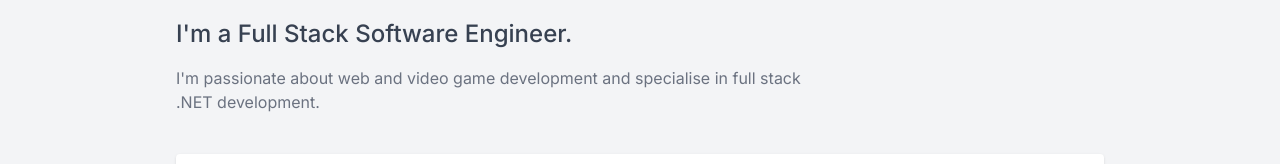
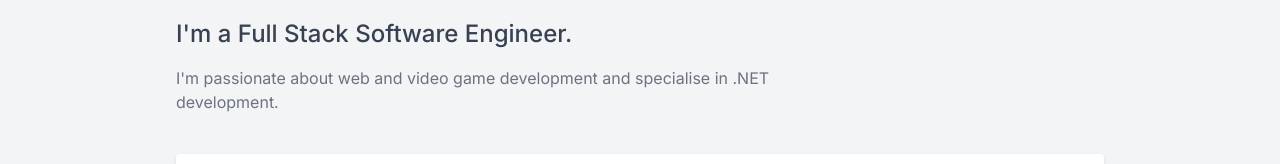
Before and after one commit to jackreimers/Blog, a SvelteKit app: page / in a window 1280 px wide. Shown: the part 374-538 px from the top of the page. Built offline with nearby package versions, Linux system fonts and the light colour scheme.

Commit message:
Wording tweak

```diff
--- a/src/routes/+page.svelte
+++ b/src/routes/+page.svelte
@@ -14,8 +14,7 @@
 </h1>
 <p class="mb-4 font-medium md:text-2xl">I'm a Full Stack Software Engineer.</p>
 <p class="mb-8 max-w-prose text-gray-500 sm:mb-10">
-	I'm passionate about web and video game development and specialise in full stack .NET
-	development.
+	I'm passionate about web and video game development and specialise in .NET development.
 </p>
 <div class="flex flex-col gap-4 sm:gap-5">
 	<Card href="/blog" title="Blog" subText="Read my latest posts." />
```
